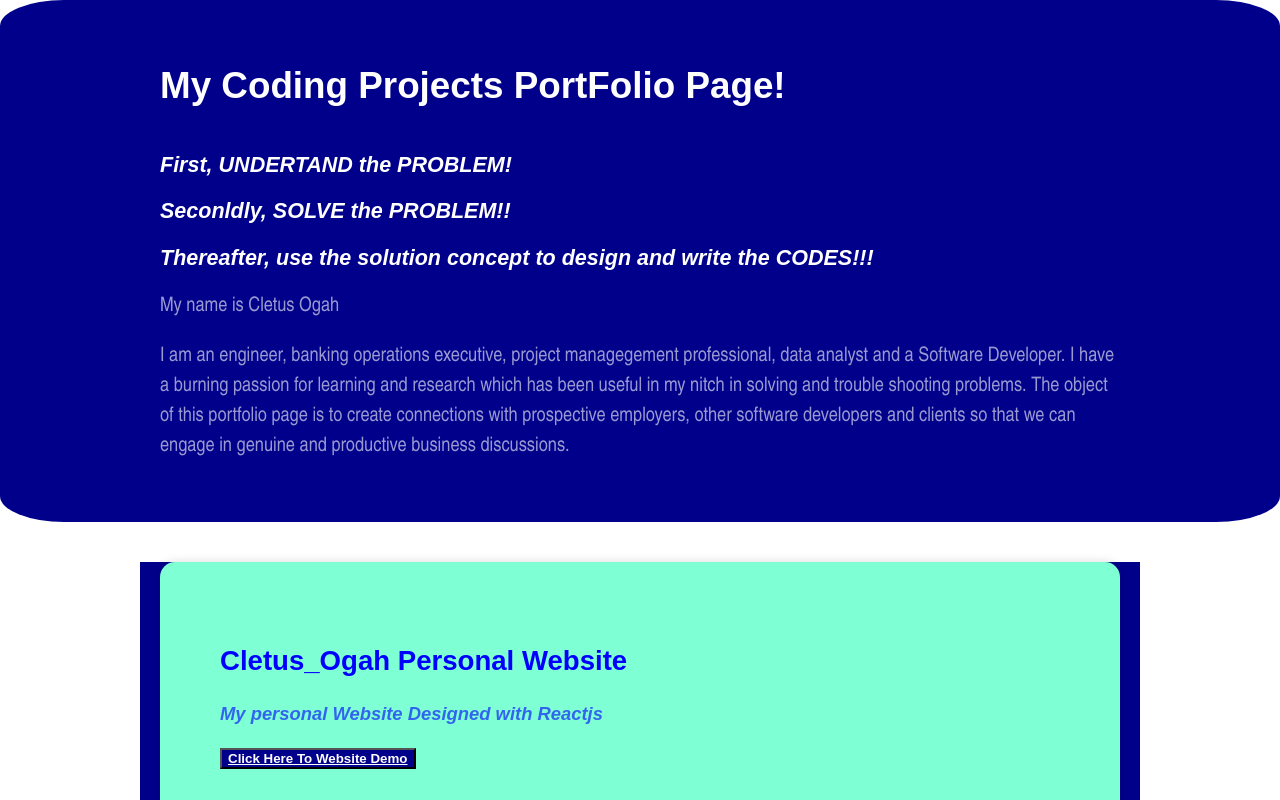
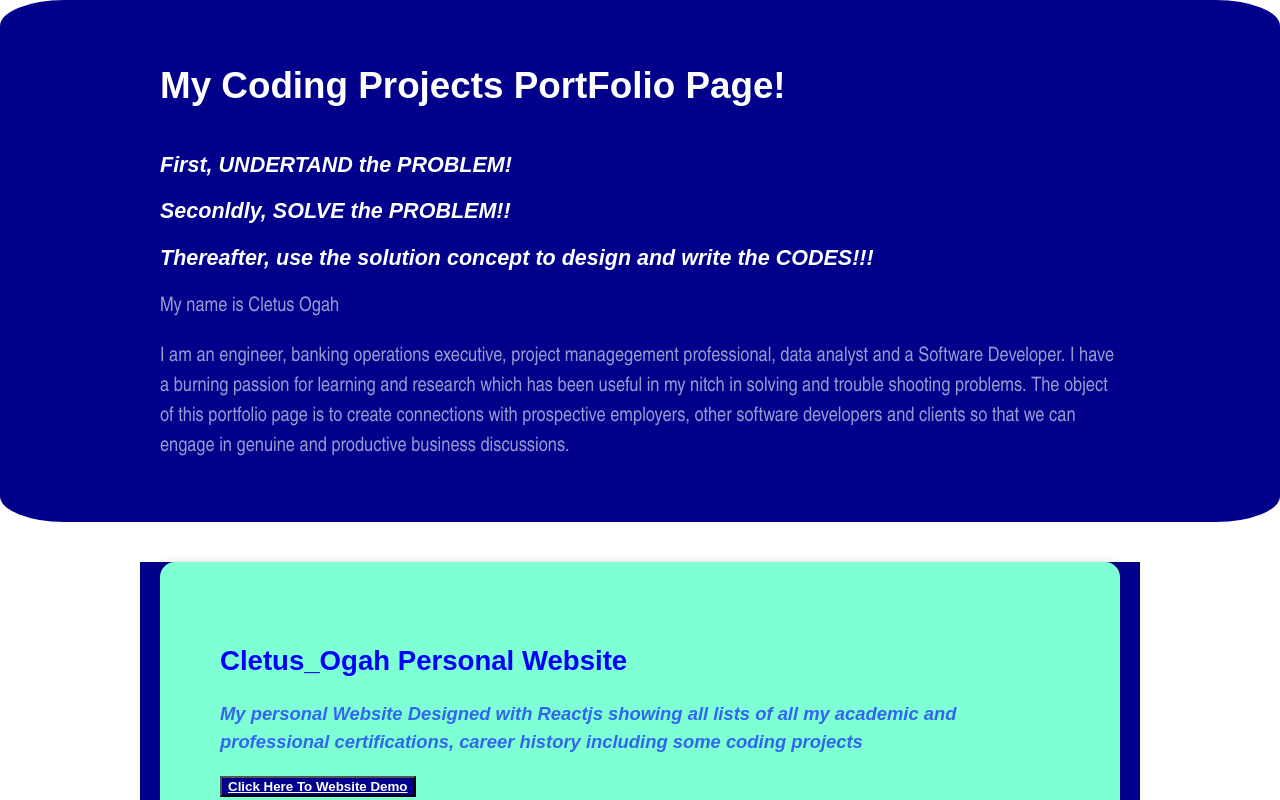
Before and after one commit to ogahcletus/my-coding-portfoliopage, a React (Create React App) app: page / in a window 1280 px wide. Shown: the top 800 px of the page. Built offline with nearby package versions, Linux system fonts and the light colour scheme.

Commit message:
modify link page in content file

```diff
--- a/src/content.js
+++ b/src/content.js
@@ -1,7 +1,7 @@
 const content = [
     {   id: 1,
       title: 'Cletus_Ogah Personal Website',
-      description: 'My personal Website Designed with Reactjs',
+      description: 'My personal Website Designed with Reactjs showing all lists of all my academic and professional certifications, career history including some coding projects',
 
       link: 'https://www.ogahcletus.com/'
   },
@@ -15,7 +15,7 @@ const content = [
   {   id: 3,
       title: 'Random Quotes Machine',
       description: 'A FreeCodeCamp Front Development Project of a Random Quote Machine build using react',
-      link: 'https://kleitosrandom-quote-app.ogahcletus2022.repl.co/'
+      link: 'https://random-quotes-app.ogahcletus2022.repl.co/'
   },
 
    {
```
